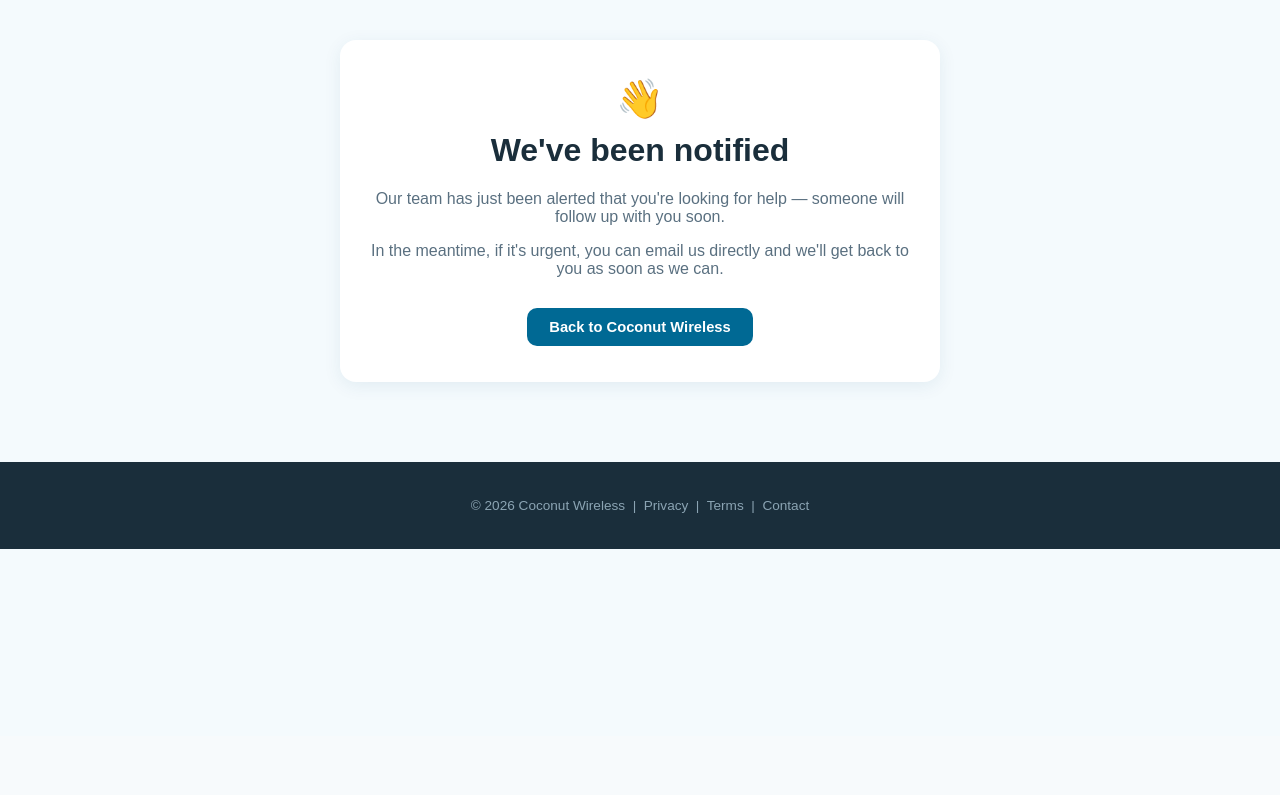
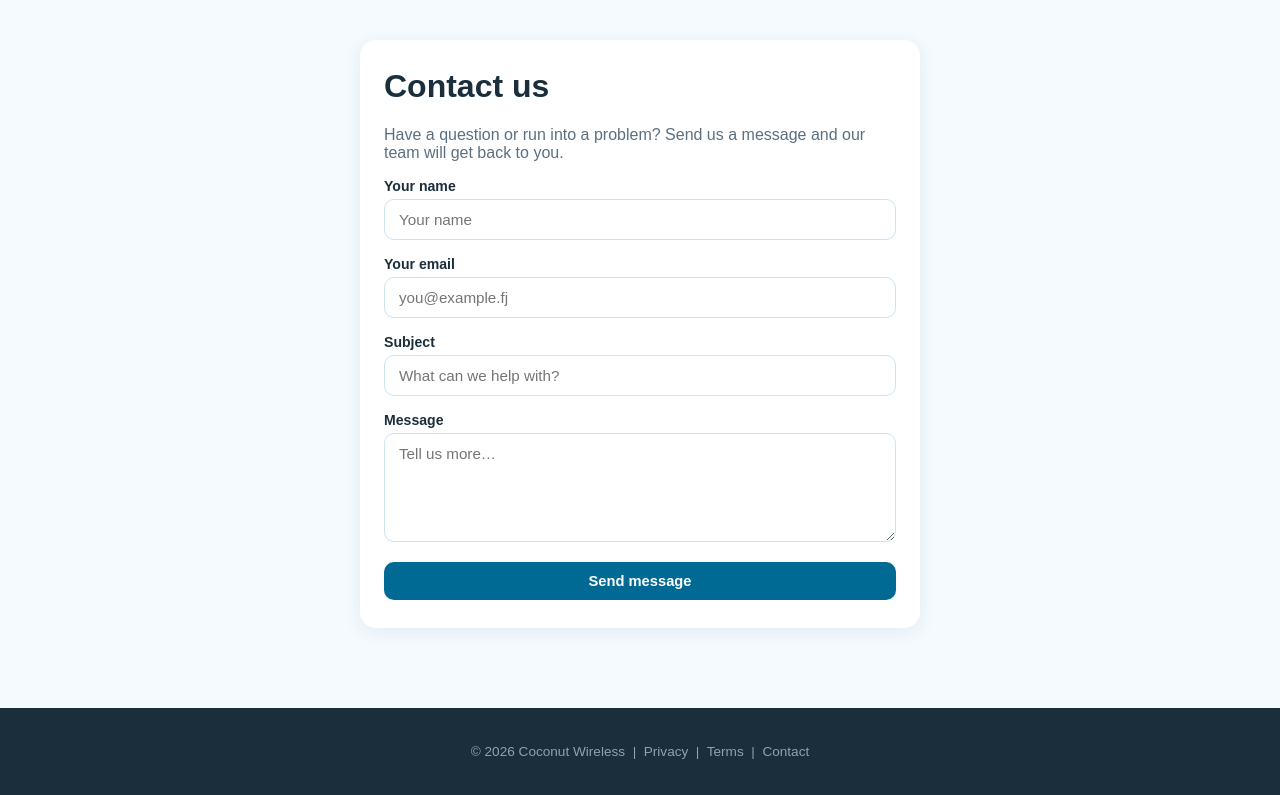
Before and after one commit to cameronmar/tradie-website, a Django app: page /support/ in a window 1280 px wide. Shown: the part 64-859 px from the top of the page. Before the commit the page ends 613 px from the top, so only its background shows below. Run offline with Django 5.2, Linux system fonts and the light colour scheme.

Commit message:
Add a real Contact Us form for clients and local pros
The footer "Contact" link previously just fired a content-free
"someone clicked" notification. Replaced it with an actual form
(name/email pre-filled and locked for logged-in users, required for
anonymous visitors, plus subject/message) that emails the full
message to ADMIN_EMAIL via notify_admin(), with Reply-To set to the
submitter's address so replying from the admin inbox goes straight
back to them.

Co-Authored-By: Claude Sonnet 5 <noreply@anthropic.com>

```diff
--- a/marketplace/forms.py
+++ b/marketplace/forms.py
@@ -372,3 +372,14 @@ class PrivateReviewForm(forms.Form):
         required=False,
         widget=forms.Textarea(attrs={'class': 'form-input', 'rows': 3, 'placeholder': 'Optional note for dispute records…'})
     )
+
+
+# ── Contact / Support form ───────────────────────────────────────────────────
+
+class ContactSupportForm(forms.Form):
+    name    = forms.CharField(max_length=100, widget=_input('Your name'))
+    email   = forms.EmailField(widget=_input('you@example.fj', type_='email'))
+    subject = forms.CharField(max_length=150, widget=_input('What can we help with?'))
+    message = forms.CharField(
+        widget=forms.Textarea(attrs={'class': 'form-input', 'rows': 5, 'placeholder': 'Tell us more…'})
+    )
--- a/marketplace/templates/marketplace/support_contact.html
+++ b/marketplace/templates/marketplace/support_contact.html
@@ -3,13 +3,36 @@
 {% block meta_description %}Get in touch with the Coconut Wireless team.{% endblock %}
 
 {% block content %}
-<main class="container" style="padding:40px 20px 80px;max-width:640px;">
-  <div class="card" style="text-align:center;padding:36px 24px;">
-    <div style="font-size:2.4rem;margin-bottom:10px;">👋</div>
-    <h1 class="mt-0">We've been notified</h1>
-    <p class="text-muted">Our team has just been alerted that you're looking for help — someone will follow up with you soon.</p>
-    <p class="text-muted">In the meantime, if it's urgent, you can email us directly and we'll get back to you as soon as we can.</p>
-    <a href="{% url 'home' %}" class="btn btn-primary" style="margin-top:14px;display:inline-block;">Back to Coconut Wireless</a>
+<main class="container" style="padding:40px 20px 80px;max-width:600px;">
+  <div class="card" style="padding:28px 24px;">
+    <h1 class="mt-0">Contact us</h1>
+    <p class="text-muted">Have a question or run into a problem? Send us a message and our team will get back to you.</p>
+
+    <form method="post" action="{% url 'contact_support' %}">
+      {% csrf_token %}
+      {% if user.is_authenticated %}
+        {{ form.name.as_hidden }}
+        {{ form.email.as_hidden }}
+      {% else %}
+        <div class="field">
+          <label>Your name</label>
+          {{ form.name }}
+        </div>
+        <div class="field">
+          <label>Your email</label>
+          {{ form.email }}
+        </div>
+      {% endif %}
+      <div class="field">
+        <label>Subject</label>
+        {{ form.subject }}
+      </div>
+      <div class="field">
+        <label>Message</label>
+        {{ form.message }}
+      </div>
+      <button type="submit" class="btn btn-primary" style="width:100%;">Send message</button>
+    </form>
   </div>
 </main>
 {% endblock %}
--- a/marketplace/utils.py
+++ b/marketplace/utils.py
@@ -613,15 +613,18 @@ def send_welcome_notice(user):
                 pass
 
 
-def notify_admin(subject, body):
+def notify_admin(subject, body, reply_to=None):
     """
     Send an operational notification (support contact click, new tradie
     pending approval, etc.) to settings.ADMIN_EMAIL. Best-effort and silent
     if ADMIN_EMAIL isn't configured — this must never break the user-facing
     request that triggered it.
+
+    Pass reply_to=[email] (e.g. a contact form submitter's address) so the
+    admin can just hit Reply in their email client instead of copying it out.
     """
     from django.conf import settings as django_settings
-    from django.core.mail import send_mail
+    from django.core.mail import EmailMessage
 
     admin_email = getattr(django_settings, 'ADMIN_EMAIL', '')
     if not admin_email:
@@ -629,12 +632,13 @@ def notify_admin(subject, body):
         return False
 
     try:
-        send_mail(
-            subject, body,
-            getattr(django_settings, 'DEFAULT_FROM_EMAIL', 'noreply@coconutwireless.fj'),
-            [admin_email],
-            fail_silently=False,
-        )
+        EmailMessage(
+            subject=subject,
+            body=body,
+            from_email=getattr(django_settings, 'DEFAULT_FROM_EMAIL', 'noreply@coconutwireless.fj'),
+            to=[admin_email],
+            reply_to=reply_to or None,
+        ).send(fail_silently=False)
         return True
     except Exception as exc:
         import sys
--- a/marketplace/views.py
+++ b/marketplace/views.py
@@ -25,6 +25,7 @@ from .constants import (
 )
 from .forms import (
     ClientRegistrationForm,
+    ContactSupportForm,
     LoginForm,
     MessageForm,
     PrivateReviewForm,
@@ -141,23 +142,38 @@ def privacy(request):
 
 def contact_support(request):
     """
-    Sitewide "Contact" link (footer). Notifies the admin the moment someone
-    clicks it, then shows a simple confirmation — no form to fill in first.
+    Sitewide "Contact" link (footer). Lets clients and local pros send a
+    message straight to the admin inbox, Reply-To set to their own address
+    so replying from the admin's inbox goes directly back to them.
     """
-    if request.user.is_authenticated:
-        who = f'{request.user.full_name} ({request.user.email}, {request.user.get_role_display()})'
+    if request.method == 'POST':
+        form = ContactSupportForm(request.POST)
+        if form.is_valid():
+            cd = form.cleaned_data
+            if request.user.is_authenticated:
+                who = f'{request.user.full_name} ({request.user.email}, {request.user.get_role_display()})'
+            else:
+                who = f'{cd["name"]} ({cd["email"]}) — not logged in'
+            notify_admin(
+                subject=f'Contact form: {cd["subject"]}',
+                body=(
+                    f'From: {who}\n'
+                    f'Time: {timezone.now().strftime("%d %B %Y, %H:%M")} UTC\n\n'
+                    f'{cd["message"]}'
+                ),
+                reply_to=[cd['email']],
+            )
+            flash.success(request, "Thanks for reaching out — we've been notified and will be in touch soon.")
+            return redirect('contact_support')
+        for err in form.errors.values():
+            flash.error(request, str(err))
     else:
-        who = 'Anonymous visitor (not logged in)'
+        initial = {}
+        if request.user.is_authenticated:
+            initial = {'name': request.user.full_name, 'email': request.user.email}
+        form = ContactSupportForm(initial=initial)
 
-    notify_admin(
-        subject='Support link clicked on Coconut Wireless',
-        body=(
-            f'{who} clicked the Contact/Support link.\n\n'
-            f'Page they came from: {request.META.get("HTTP_REFERER", "unknown")}\n'
-            f'Time: {timezone.now().strftime("%d %B %Y, %H:%M")} UTC'
-        ),
-    )
-    return render(request, 'marketplace/support_contact.html')
+    return render(request, 'marketplace/support_contact.html', {'form': form})
 
 
 def healthz(request):
```
